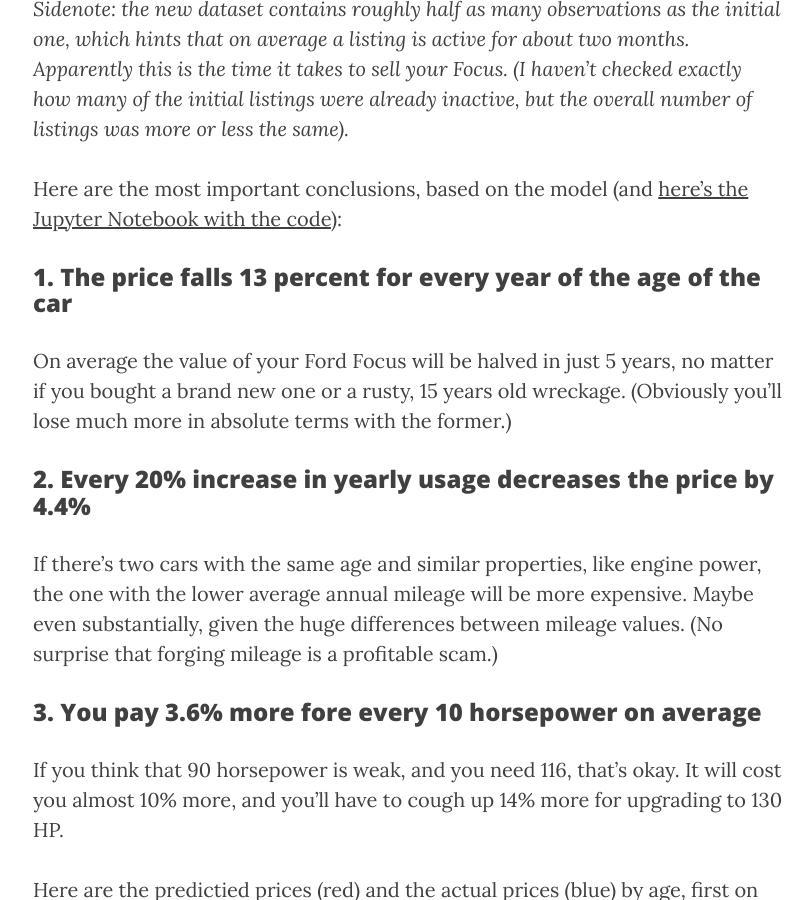
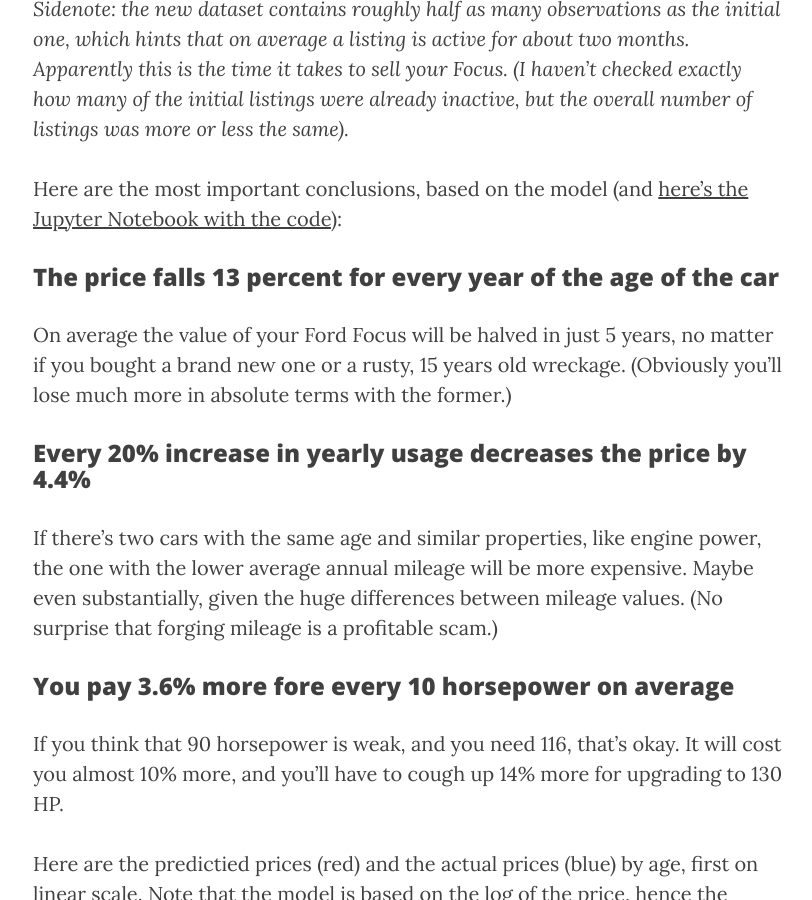
Before and after one commit to doktorjustice/doktorjustice.github.io, a Jekyll site: the page built from _posts/2017-08-21-modelling-car-prices.md, in a window 1280 px wide and 900 px high, scrolled down 1315 px. Shown: the whole window, without its empty margins (232-1044 px from the left). Built offline with Jekyll 4.4.1, drawn with Linux system fonts in a browser that asks for light colours; nearby versions of some CDN libraries; comment, search, counter and statistics services are not loaded.

Commit message:
Update post

```diff
--- a/_posts/2017-08-21-modelling-car-prices.md
+++ b/_posts/2017-08-21-modelling-car-prices.md
@@ -24,15 +24,15 @@
 
 Here are the most important conclusions, based on the model (and [here’s the Jupyter Notebook with the code](/sample_data/Price_regression.html)):
 
-### 1. The price falls 13 percent for every year of the age of the car
+### The price falls 13 percent for every year of the age of the car
 
 On average the value of your Ford Focus will be halved in just 5 years, no matter if you bought a brand new one or a rusty, 15 years old wreckage. (Obviously you’ll lose much more in absolute terms with the former.)
 
-### 2. Every 20% increase in yearly usage decreases the price by 4.4%
+### Every 20% increase in yearly usage decreases the price by 4.4%
 
 If there’s two cars with the same age and similar properties, like engine power, the one with the lower average annual mileage will be more expensive. Maybe even substantially, given the huge differences between mileage values. (No surprise that forging mileage is a profitable scam.)
 
-### 3. You pay 3.6% more fore every 10 horsepower on average
+### You pay 3.6% more fore every 10 horsepower on average
 
 If you think that 90 horsepower is weak, and you need 116, that’s okay. It will cost you almost 10% more, and you’ll have to cough up 14% more for upgrading to 130 HP.
 
```
